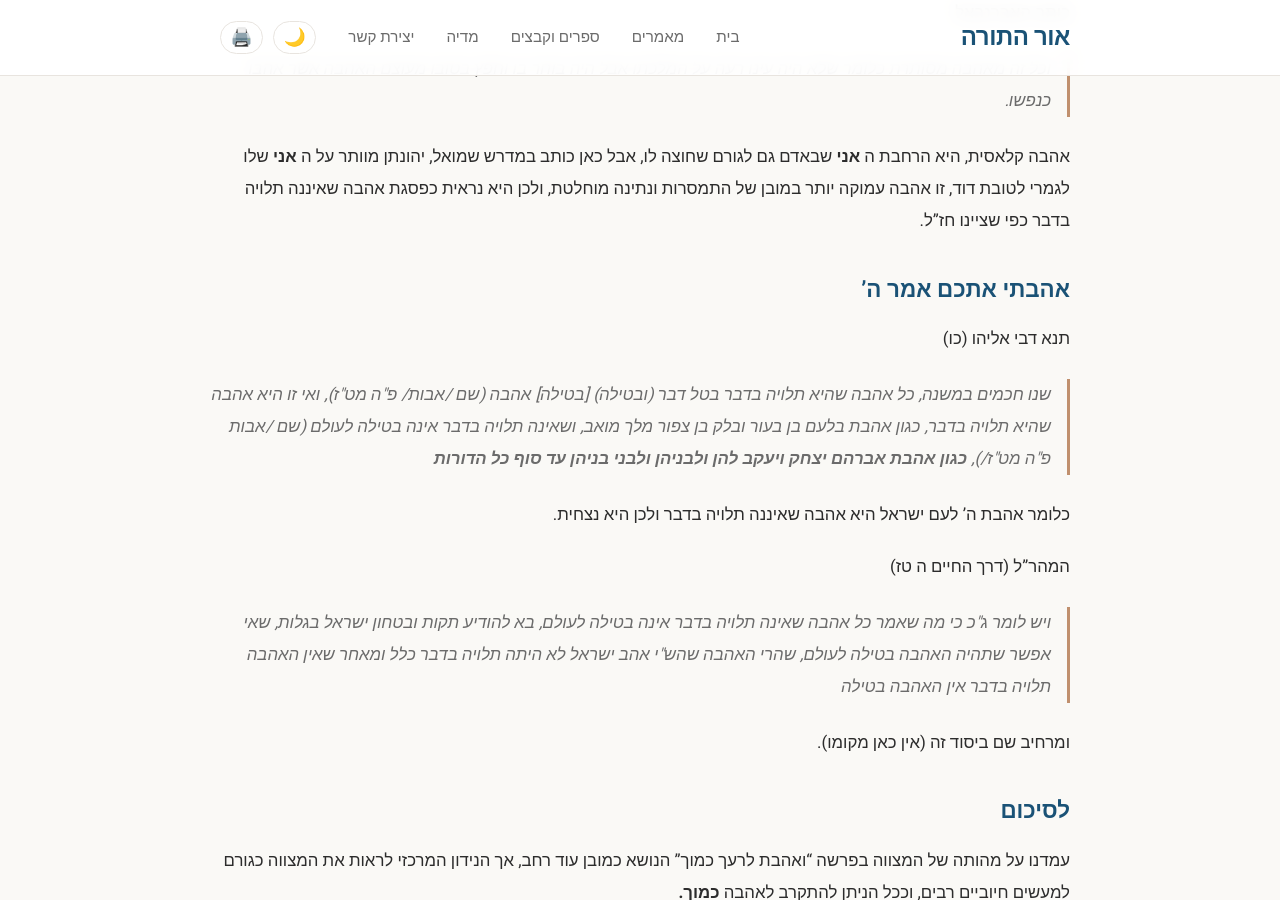
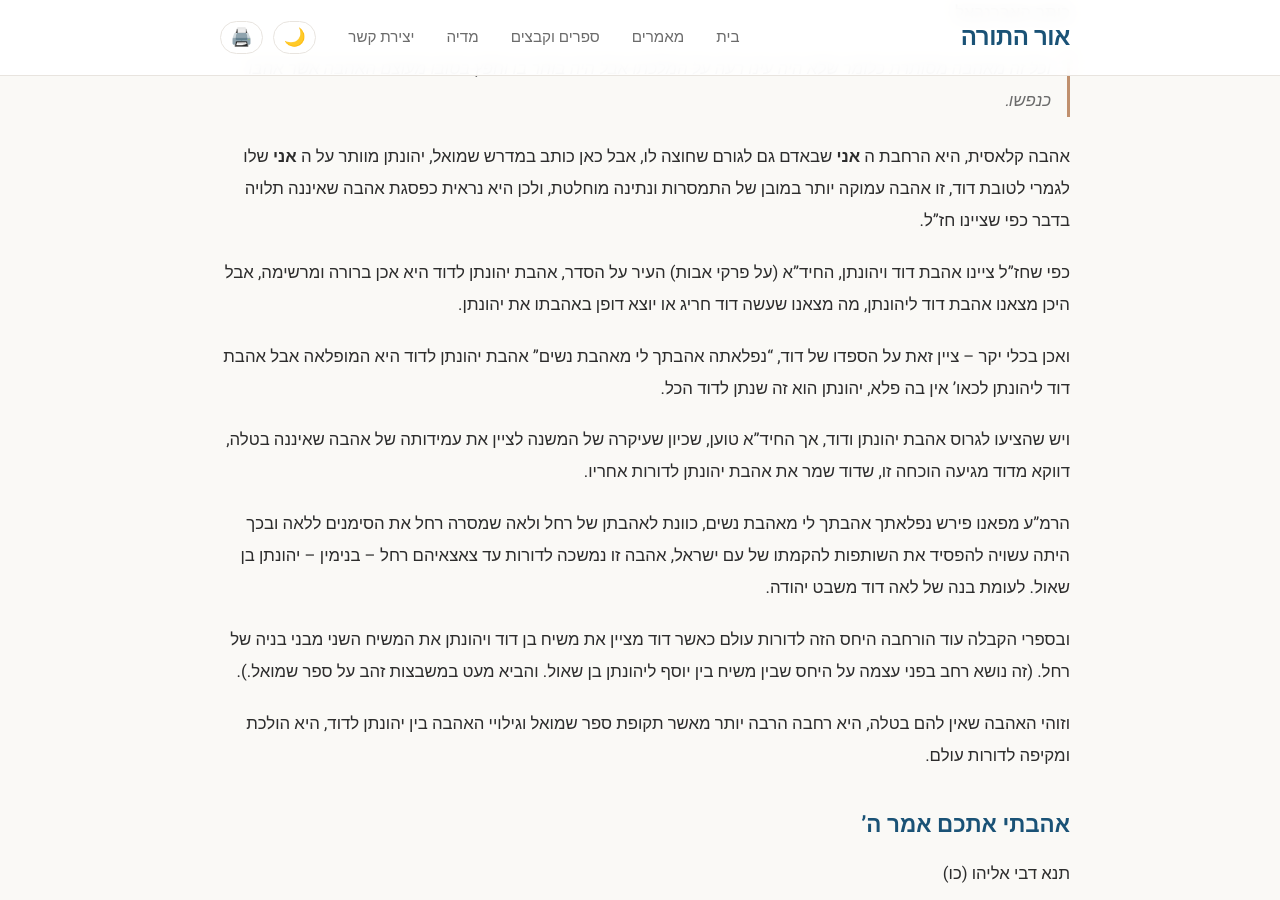
Before and after one commit to BSdeployment/torani, a Jekyll site: the page built from _posts/פרשת שבוע/2026-05-24-פרשת אחרי מות קדושים.md, in a window 1280 px wide and 900 px high, scrolled down 12717 px. Built offline with Jekyll 4.4.1, drawn with Linux system fonts in a browser that asks for light colours.

Commit message:
update posts

```diff
--- a/_posts/פרשת שבוע/2026-05-24-פרשת אחרי מות קדושים.md
+++ b/_posts/פרשת שבוע/2026-05-24-פרשת אחרי מות קדושים.md
@@ -325,6 +325,20 @@ excerpt: "ואהבת לרעך כמוך - משמעות המצווה וגדריה"
 
 אהבה קלאסית, היא הרחבת ה **אני** שבאדם גם לגורם שחוצה לו, אבל כאן כותב במדרש שמואל, יהונתן מוותר על ה **אני** שלו לגמרי לטובת דוד, זו אהבה עמוקה יותר במובן של התמסרות ונתינה מוחלטת, ולכן היא נראית כפסגת אהבה שאיננה תלויה בדבר כפי שציינו חז”ל.
 
+כפי שחז”ל ציינו אהבת דוד ויהונתן, החיד”א (על פרקי אבות) העיר על הסדר, אהבת יהונתן לדוד היא אכן ברורה ומרשימה, אבל היכן מצאנו אהבת דוד ליהונתן, מה מצאנו שעשה דוד חריג או יוצא דופן באהבתו את יהונתן.
+
+ואכן בכלי יקר – ציין זאת על הספדו של דוד, “נפלאתה אהבתך לי מאהבת נשים” אהבת יהונתן לדוד היא המופלאה אבל אהבת דוד ליהונתן לכאו’ אין בה פלא, יהונתן הוא זה שנתן לדוד הכל.
+
+ויש שהציעו לגרוס אהבת יהונתן ודוד, אך החיד”א טוען, שכיון שעיקרה של המשנה לציין את עמידותה של אהבה שאיננה בטלה, דווקא מדוד מגיעה הוכחה זו, שדוד שמר את אהבת יהונתן לדורות אחריו.
+
+הרמ”ע מפאנו פירש נפלאתך אהבתך לי מאהבת נשים, כוונת לאהבתן של רחל ולאה שמסרה רחל את הסימנים ללאה ובכך היתה עשויה להפסיד את השותפות להקמתו של עם ישראל, אהבה זו נמשכה לדורות עד צאצאיהם רחל – בנימין – יהונתן בן שאול. לעומת בנה של לאה דוד משבט יהודה.
+
+ובספרי הקבלה עוד הורחבה היחס הזה לדורות עולם כאשר דוד מציין את משיח בן דוד ויהונתן את המשיח השני מבני בניה של רחל. (זה נושא רחב בפני עצמה על היחס שבין משיח בין יוסף ליהונתן בן שאול. והביא מעט במשבצות זהב על ספר שמואל.).
+
+וזוהי האהבה שאין להם בטלה, היא רחבה הרבה יותר מאשר תקופת ספר שמואל וגילויי האהבה בין יהונתן לדוד, היא הולכת ומקיפה לדורות עולם.
+
+
+
 ## אהבתי אתכם אמר ה’
 
 תנא דבי אליהו (כו)
```
